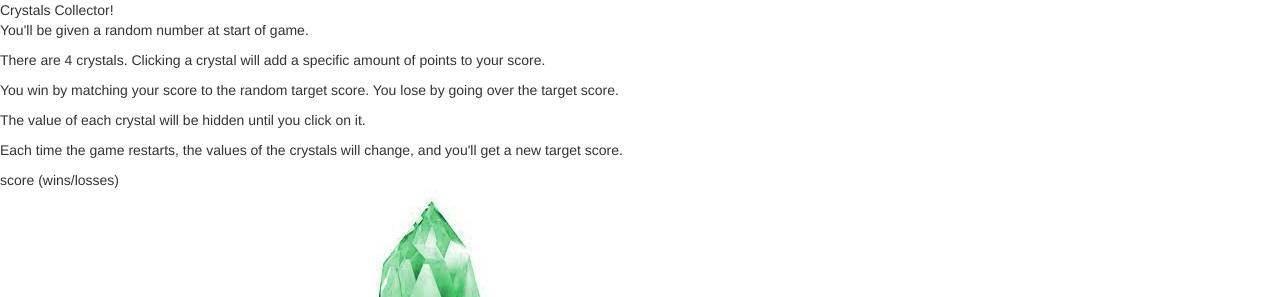
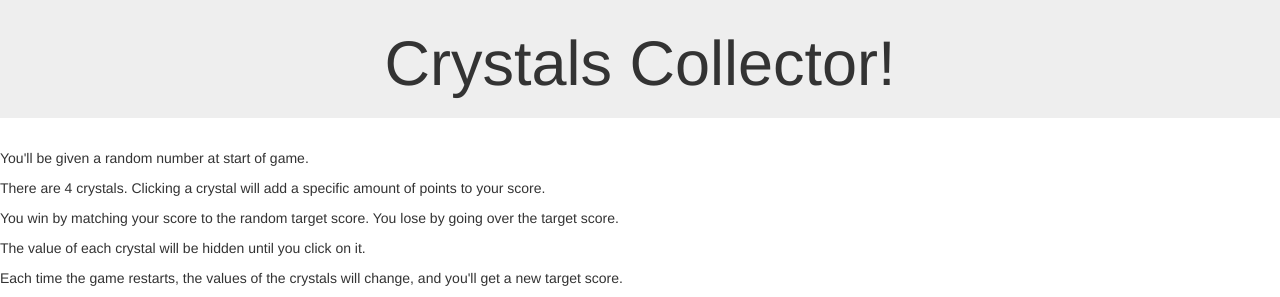
Before and after one commit to jfcurat/week-4-game, a plain HTML site: page index.html in a window 1280 px wide. Shown: the top 297 px of the page. Drawn offline with nearby package versions, Linux system fonts and the light colour scheme.

Commit message:
Links and Styling
added links to CSS reset and custom stylesheet
added a jumbotron
edited jumbotron height on custom stylesheet to make game page fit without vertical scroll
will try to keep that true later too

```diff
--- a/assets/css/style.css
+++ b/assets/css/style.css
@@ -0,0 +1,3 @@
+.jumbotron {
+	padding: .666em;
+}
--- a/index.html
+++ b/index.html
@@ -8,13 +8,21 @@
   	<script src="https://cdnjs.cloudflare.com/ajax/libs/jquery/3.2.1/jquery.min.js"></script>
   	<script src="https://code.jquery.com/jquery-3.2.1.min.js" integrity="sha256-hwg4gsxgFZhOsEEamdOYGBf13FyQuiTwlAQgxVSNgt4=" crossorigin="anonymous"></script>
 
+	<!-- CSS reset link -->
+  	<link rel="stylesheet" href="./assets/css/reset.css">
+
   	<!-- Bootstrap link -->
 	<link rel="stylesheet" href="https://maxcdn.bootstrapcdn.com/bootstrap/3.3.7/css/bootstrap.min.css" integrity="sha384-BVYiiSIFeK1dGmJRAkycuHAHRg32OmUcww7on3RYdg4Va+PmSTsz/K68vbdEjh4u" crossorigin="anonymous">
 
+	<!-- extra CSS edits -->
+	<link rel="stylesheet" href="./assets/css/style.css">
+
 </head>
 <body>
-	<header>
-		Crystals Collector!
+	<header class="jumbotron text-center">
+		<h1>
+			Crystals Collector!
+		</h1>
 	</header>
 	<article id="gameInstructions">
 		<p>
```
